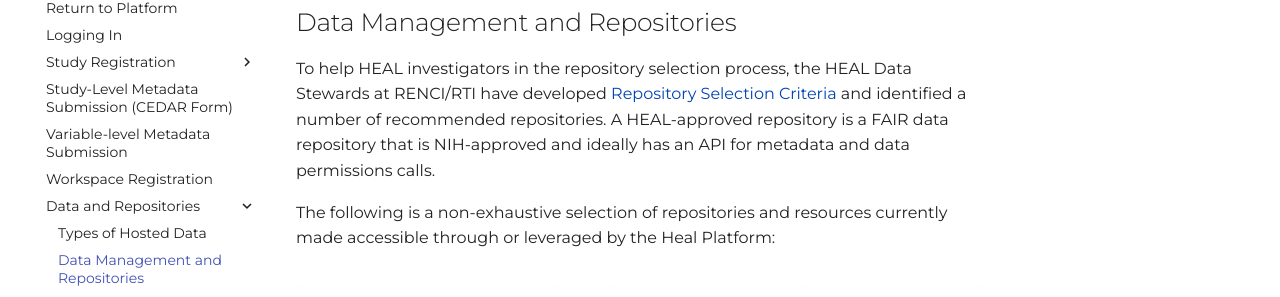
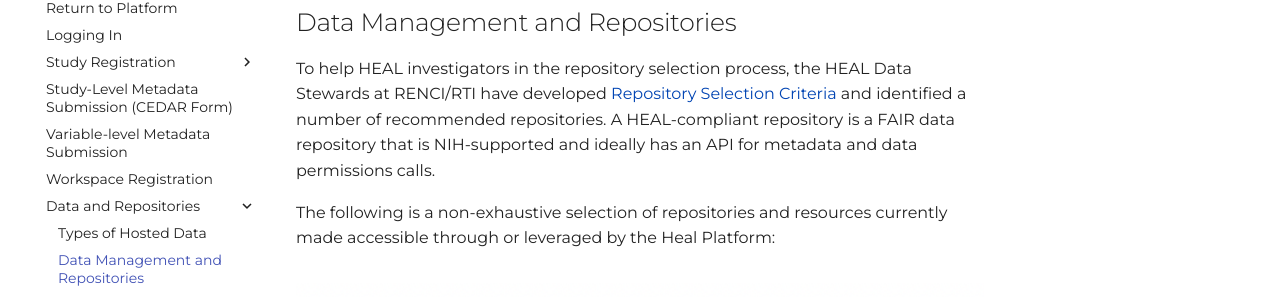
Before and after one commit to HEAL/platform-documentation, an MkDocs documentation site: the page built from docs/data_mgmt_and_repos.md, in a window 1280 px wide and 900 px high. Shown: the part 175-472 px from the top of the window. Built offline with MkDocs 1.6.1 and Material for MkDocs 9.7.7, drawn with Linux system fonts in a browser that asks for light colours.

Commit message:
replace HEAL-approved with HEAL-compliant

```diff
--- a/docs/data_mgmt_and_repos.md
+++ b/docs/data_mgmt_and_repos.md
@@ -1,7 +1,7 @@
 Data Management and Repositories
 --------------------------------
 
-To help HEAL investigators in the repository selection process, the HEAL Data Stewards at RENCI/RTI have developed [Repository Selection Criteria](https://www.healdatafair.org/resources/guidance/selection) and identified a number of recommended repositories. A HEAL-approved repository is a FAIR data repository that is NIH-approved and ideally has an API for metadata and data permissions calls.
+To help HEAL investigators in the repository selection process, the HEAL Data Stewards at RENCI/RTI have developed [Repository Selection Criteria](https://www.healdatafair.org/resources/guidance/selection) and identified a number of recommended repositories. A HEAL-compliant repository is a FAIR data repository that is NIH-supported and ideally has an API for metadata and data permissions calls.
 
 The following is a non-exhaustive selection of repositories and resources currently made accessible through or leveraged by the Heal Platform:
 
```
